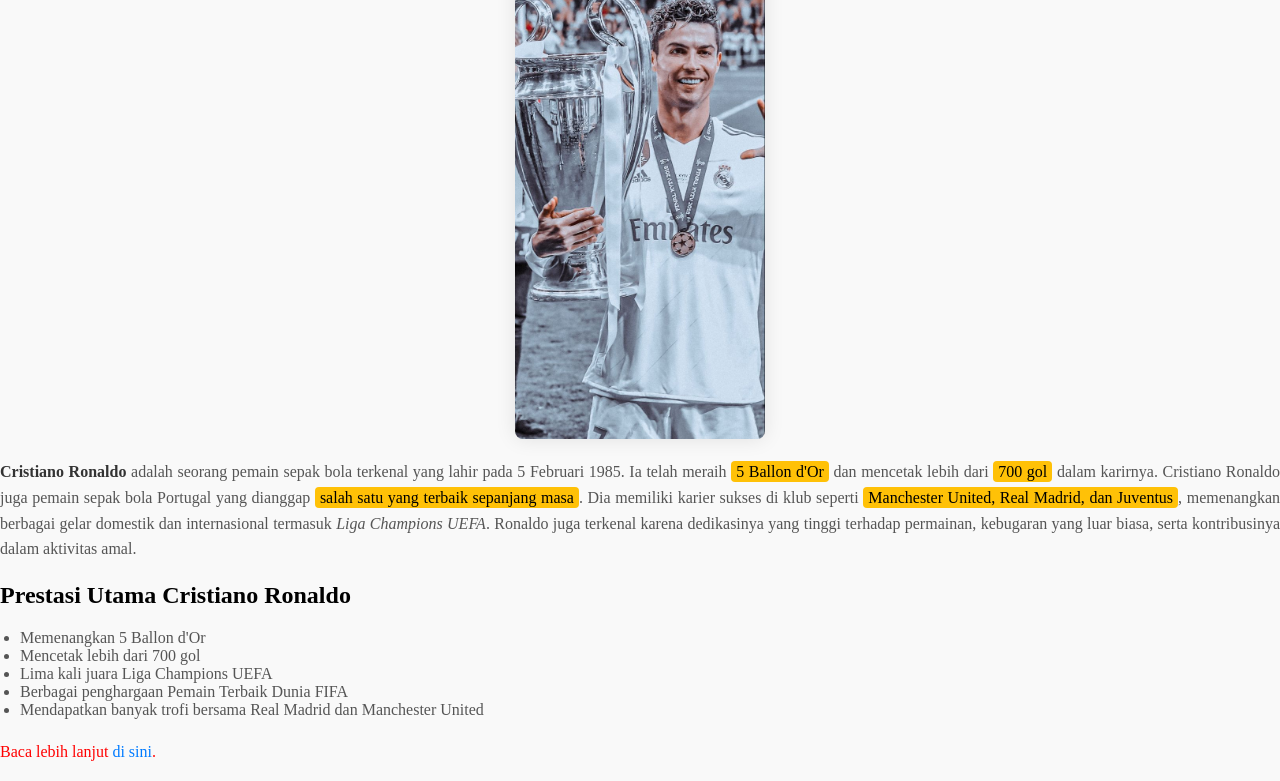
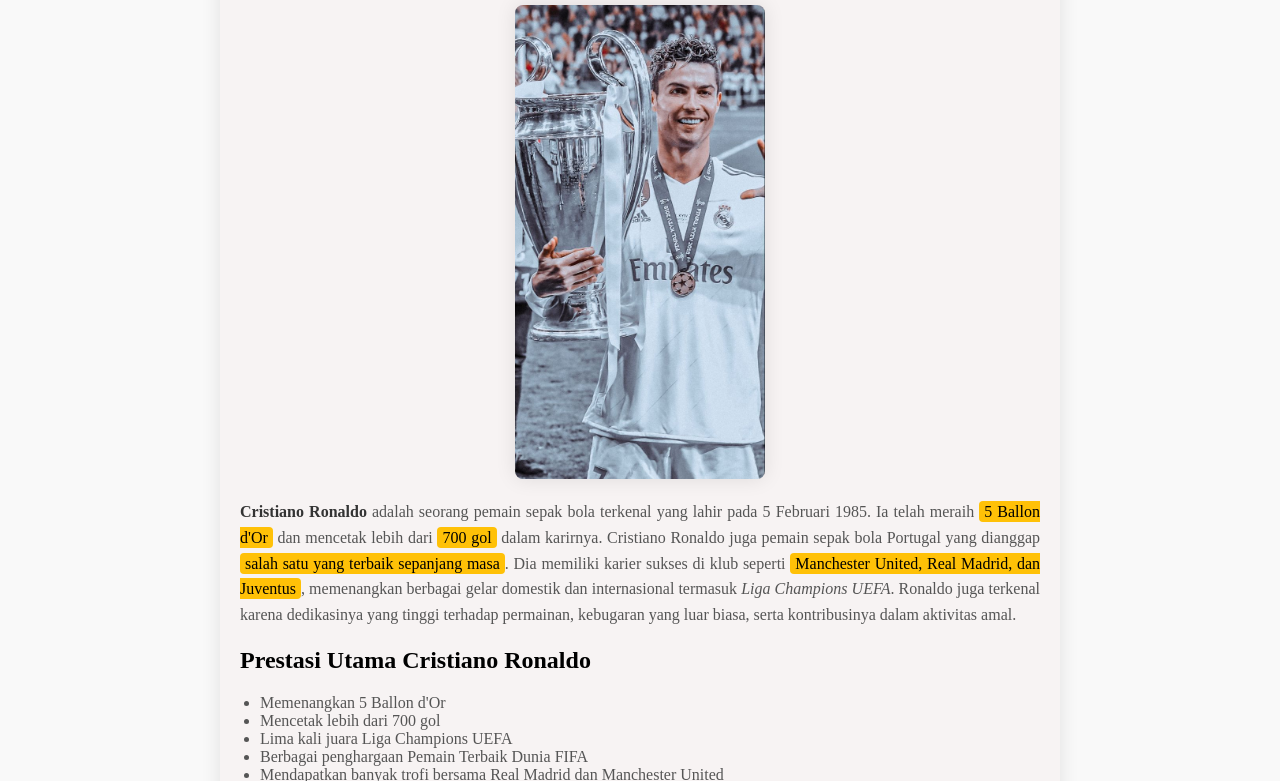
Before and after one commit to RamaSantaaa/Platform, a plain HTML site: page Tugas3/Tugas3.html in a window 1280 px wide. Shown: the part 113-894 px from the top of the page. Drawn offline with Linux system fonts and the light colour scheme.

```diff
--- a/Tugas3/Tugas3.css
+++ b/Tugas3/Tugas3.css
@@ -5,7 +5,7 @@ body {
     background-color: #f9f9f9; /* Memberikan warna latar belakang untuk halaman */
 }
 
-utama {
+.utama {
     max-width: 800px; /* Lebar maksimum kontainer */
     margin: 20px auto; /* Posisi kontainer di tengah halaman */
     padding: 20px; /* Padding untuk ruang di dalam kontainer */
```
